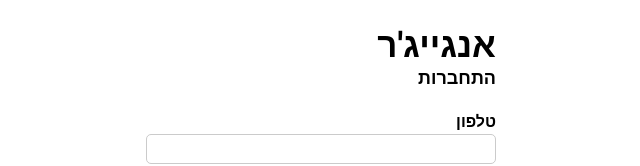
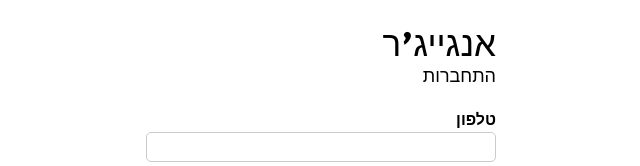
Before and after one commit to Tal-Benadon/Engager-client, a React (Vite) app: page /gila in a window 1280 px wide. Shown: the top 166 px of the page, without its empty margins (319-959 px from the left). Built offline with nearby package versions, Linux system fonts and the light colour scheme.

Commit message:
css login and register

```diff
--- a/src/components/LeadsTable/index.jsx
+++ b/src/components/LeadsTable/index.jsx
@@ -4,7 +4,7 @@ import translet from '../../functions/translate';
 import formatDate from '../../functions/DateFormat';
 import formatDateTime from '../../functions/timeDateFormat';
 import Icon from '../Icon';
-import Select from 'react-select';
+// import Select from 'react-select';
 
 
 // הפונקציה הזאת מקבלת מערך של אובייקטים של משתמשים וממציגה את הפרטים שלהם על פי מערך נוסף
--- a/src/components/Login/style.module.css
+++ b/src/components/Login/style.module.css
@@ -51,6 +51,8 @@
     font-size: 35px;
     font-weight: 700;
     margin-top: 20px;
+    font-family: var(--header-font);
+    font-weight: 500;
 }
 
 .title2 {
@@ -58,7 +60,8 @@
     margin: -7px 0 0 0;
     display: flex;
     font-size: 18px;
-    font-weight: 700;
+    font-family: var(--header-font);
+    font-weight: 400;
 }
 
 .input {
--- a/src/components/Register/style.module.css
+++ b/src/components/Register/style.module.css
@@ -1,4 +1,4 @@
-@import url('https://fonts.googleapis.com/css2?family=Heebo:wght@100;200;300;400;500;600;700;800;900&display=swap');
+/* @import url('https://fonts.googleapis.com/css2?family=Heebo:wght@100;200;300;400;500;600;700;800;900&display=swap'); */
 
 .button {
     width: 100%;
@@ -64,14 +64,18 @@
     font-size: 35px;
     font-weight: 700;
     margin-top: 20px;
+    font-family: var(--header-font);
+    font-weight: 500;
 }
 
 .title2 {
     /* background-color: aqua; */
+    font-family: var(--header-font);
+    font-weight: 400;
     margin: -7px 0 0 0;
     display: flex;
     font-size: 18px;
-    font-weight: 700;
+    /* font-weight: 700; */
 }
 
 .input {
--- a/src/layout/SideBar/index.jsx
+++ b/src/layout/SideBar/index.jsx
@@ -87,12 +87,12 @@ export default function SideBar() {
               <Icon nameIcon={'setting'} nameColor={''} />
             </NavLink>
           </li>
-          {/* <li>
+          <li>
             <NavLink to="/feedback">
               שליחת פידבק
               <Icon nameIcon={'thumbsup'} nameColor={''} />
             </NavLink>
-          </li> */}
+          </li>
           <li onClick={deleteLS}>
             <NavLink to="/login">
               התנתקות
```
Also changed, not shown: google.png (deleted).
